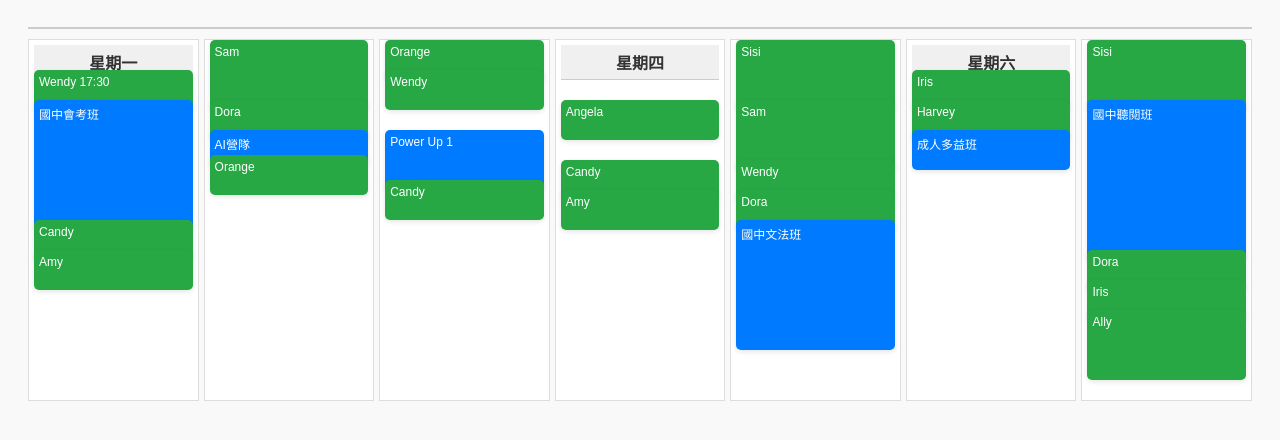
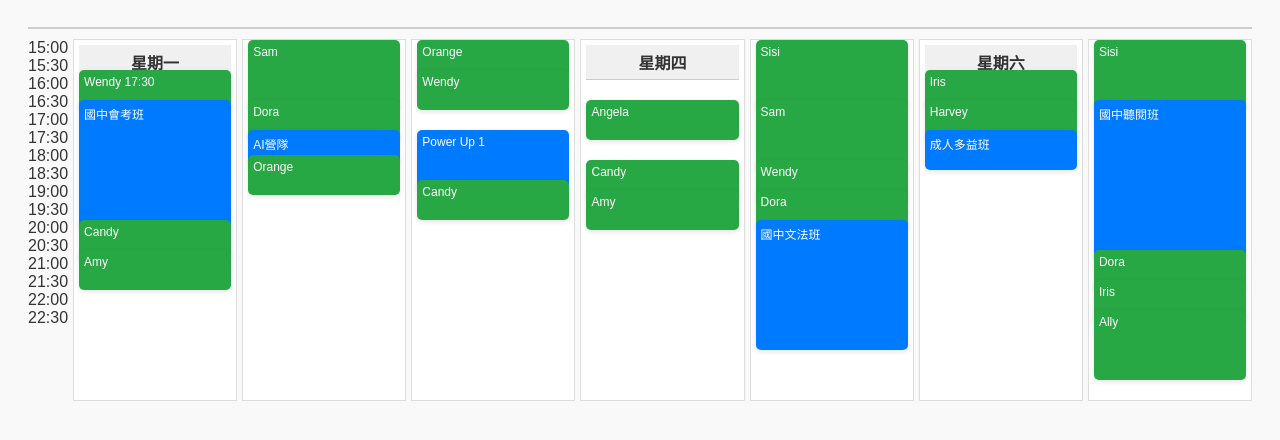
Before and after one commit to KingSmartSchool/schedule, a plain HTML site: page index.html in a window 1280 px wide. Shown: the part 98-538 px from the top of the page. Drawn offline with Linux system fonts and the light colour scheme.

Commit message:
Update index.html

```diff
--- a/index.html
+++ b/index.html
@@ -9,6 +9,25 @@
 <body>
   <h1>📘 每週上課時間表</h1>
   <div class="schedule">
+<div class="time-column">
+  <div class="time-slot">15:00</div>
+  <div class="time-slot">15:30</div>
+  <div class="time-slot">16:00</div>
+  <div class="time-slot">16:30</div>
+  <div class="time-slot">17:00</div>
+  <div class="time-slot">17:30</div>
+  <div class="time-slot">18:00</div>
+  <div class="time-slot">18:30</div>
+  <div class="time-slot">19:00</div>
+  <div class="time-slot">19:30</div>
+  <div class="time-slot">20:00</div>
+  <div class="time-slot">20:30</div>
+  <div class="time-slot">21:00</div>
+  <div class="time-slot">21:30</div>
+  <div class="time-slot">22:00</div>
+  <div class="time-slot">22:30</div>
+</div>
+
     <!-- 星期一 -->
     <div class="day-column">
       <div class="day-title">星期一</div>
```
